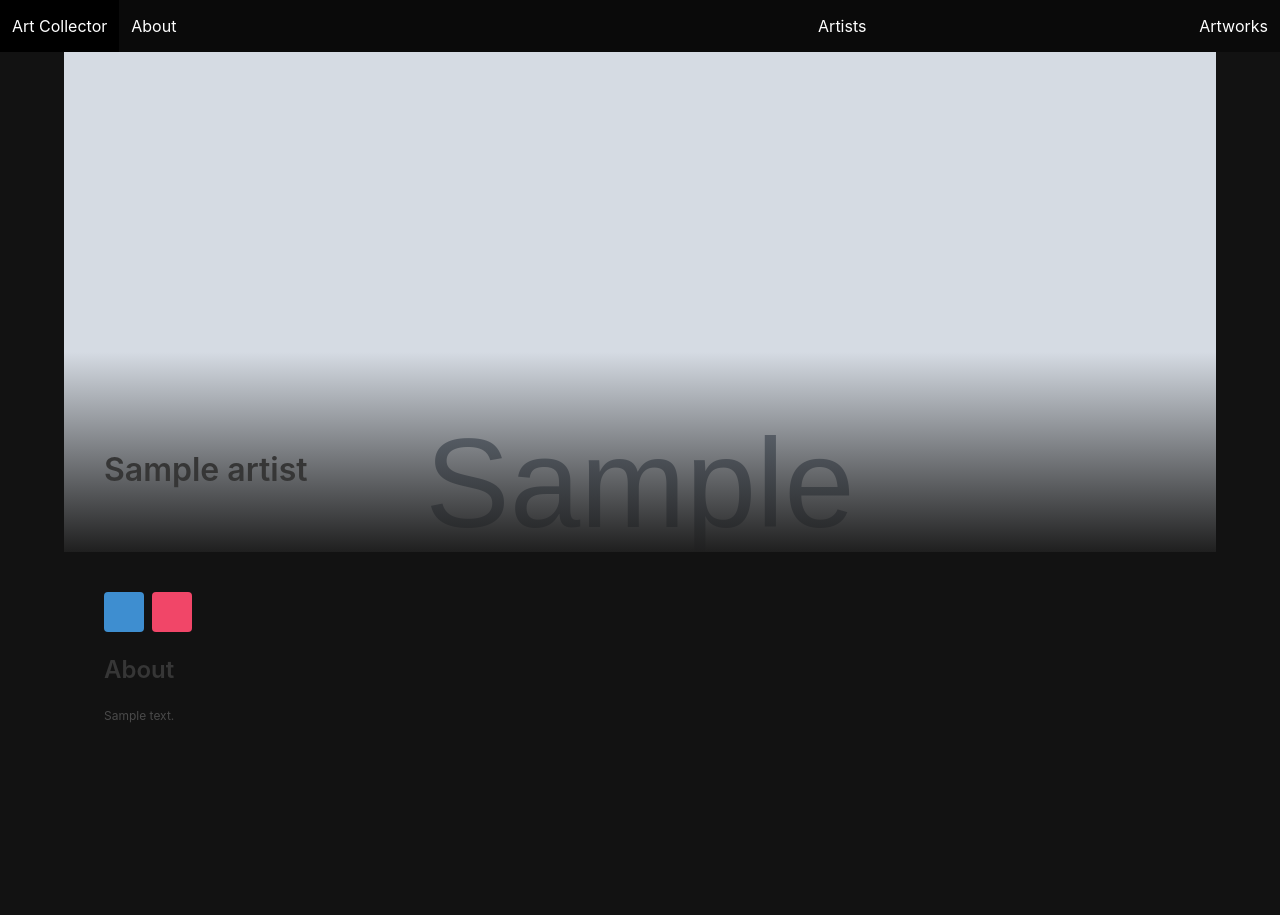
After one commit to raymondborel/art_collector, a Django app: page /artists/1/ in a window 1280 px wide. The commit adds this page. Shown: the top 915 px of the page. Run offline with Django 4.2, Linux system fonts and the light colour scheme; tables that the repository leaves empty hold one stand-in row (values such as "Sample post"); grey boxes marked "Sample" are stand-in pictures.

Commit message:
Added artist detail page

```diff
--- a/main_app/static/styles/main.css
+++ b/main_app/static/styles/main.css
@@ -8,6 +8,11 @@ h1,
   h2,
   h3 {
     color: #ffffff;
+  }
+
+  .container {
+    padding: 40px;
+    padding-right: 0;
   }
 
   .title {
@@ -22,7 +27,7 @@ h3 {
   }
 
   .gallery .card {
-    transition: .1s linear;
+    transition: 0.1s linear;
   }
 
   .gallery .card:hover {
@@ -33,3 +38,41 @@ h3 {
   p {
     font-size: 12px;
   }
+
+  .detail__img {
+    position: absolute;
+    left: 0;
+    top: 0;
+    width: 100%;
+    height: 500px;
+    background-color: #ffffff;
+    overflow: hidden;
+  }
+
+  .detail__img::after {
+    content: "";
+    background-image: linear-gradient(transparent 60%, #1f1f1f);
+    position: absolute;
+    top: 0;
+    left: 0;
+    width: 100%;
+    height: 100%;
+    z-index: 5;
+  }
+
+  img {
+    width: 100%;
+    height: 500px;
+    object-fit: cover;
+    object-position: top;
+  }
+
+  .detail__name {
+    position: absolute;
+    z-index: 5;
+    top: 400px;
+  }
+
+  .detail__container {
+    margin-top: 500px;
+  }
--- /dev/null
+++ b/main_app/templates/artist_detail.html
@@ -0,0 +1,28 @@
+{% extends 'base.html' %}
+{% block content %}
+<div class="detail__img">
+    <img src="{{artist.image}}" alt="{{artist.name}}" />
+</div>
+<div class="detail__name">
+    <h1 class="title">{{artist.name}}</h1>
+</div>
+<div class="detail__container">
+    <div class="buttons">
+        <a href="" class="button is-info">
+            <span class="icon">
+                <i class="fas fa-edit"></i>
+            </span>
+        </a>
+        <a href="" class="button is-danger">
+            <span class="icon">
+                <i class="fas fa-trash-alt"></i>
+            </span>
+        </a>
+    </div>
+    <div class="detail__about">
+        <h4 class="title is-4">About</h4>
+        <p>{{artist.bio}}</p>
+    </div>
+</div>
+
+{% endblock %}
--- a/main_app/urls.py
+++ b/main_app/urls.py
@@ -7,4 +7,5 @@ urlpatterns = [
     path('artists/', views.ArtistList.as_view(), name="artist_list"),
     path('artists/new/', views.ArtistCreate.as_view(), name="artist_create"),
     path('artworks/', views.ArtworkList.as_view(), name="artwork_list"),
+    path('artists/<int:pk>/', views.ArtistDetail.as_view(), name="artist_detail"),
     ]
--- a/main_app/views.py
+++ b/main_app/views.py
@@ -4,6 +4,7 @@ from django.views import View
 from django.http import HttpResponse
 from django.views.generic.base import TemplateView
 from django.views.generic.edit import CreateView
+from django.views.generic import DetailView
 from .models import Artist
 # Create your views here.
 
@@ -13,11 +14,6 @@ class Home(TemplateView):
 class About(TemplateView):
     template_name = "about.html"
 
-# class Artist:
-#     def __init__(self, name, image, bio):
-#         self.name = name
-#         self.image = image
-#         self.bio = bio
 
 class ArtistCreate(CreateView):
     model = Artist
@@ -38,6 +34,10 @@ class ArtistList(TemplateView):
             context["artists"] = Artist.objects.all()
             context["header"] = "Trending Artists"
         return context
+
+class ArtistDetail(DetailView):
+    model = Artist
+    template_name = "artist_detail.html"
 
 
 class Artwork:
```
Also changed, not shown: main_app/templates/artist_list.html (+2 -7 lines), main_app/migrations/0002_rename_img_artist_image.py (added). Lines whose indentation alone changed are shown as unchanged.
